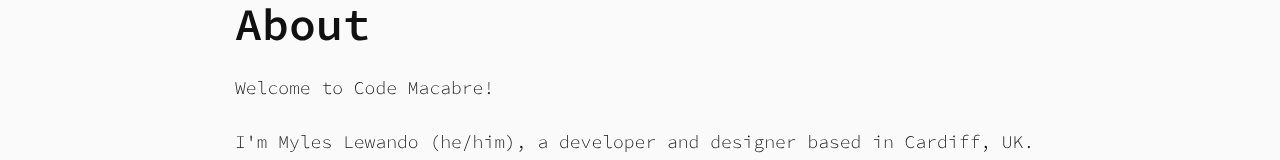
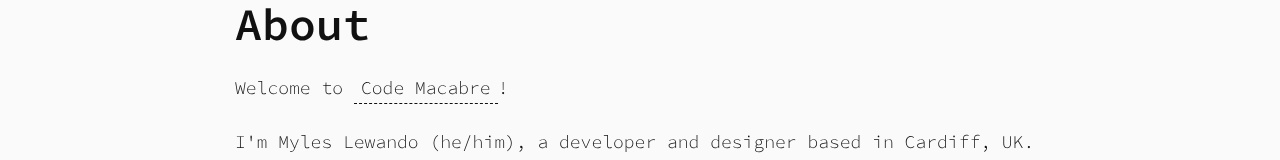
Before and after one commit to codemacabre/codemacabre-website, an Astro site: page /about in a window 1280 px wide. Shown: the part 166-326 px from the top of the page. Built offline with nearby package versions, Linux system fonts and the light colour scheme; Astro itself is replaced by a stand-in of ours; some packages are replaced by stand-ins of ours.

Commit message:
Link to Code Macabre note from About page

```diff
--- a/src/pages/about.astro
+++ b/src/pages/about.astro
@@ -44,7 +44,7 @@
 ---
 <BaseLayout pageTitle={pageTitle}>
   <h1>{pageTitle}</h1>
-  <p>Welcome to Code Macabre!</p>
+  <p>Welcome to <a href="/notes/code-macabre">Code Macabre</a>!</p>
   <p>
     I'm Myles Lewando (he&#8288;/&#8288;him), a developer and designer based in Cardiff, UK.
   </p>
```
